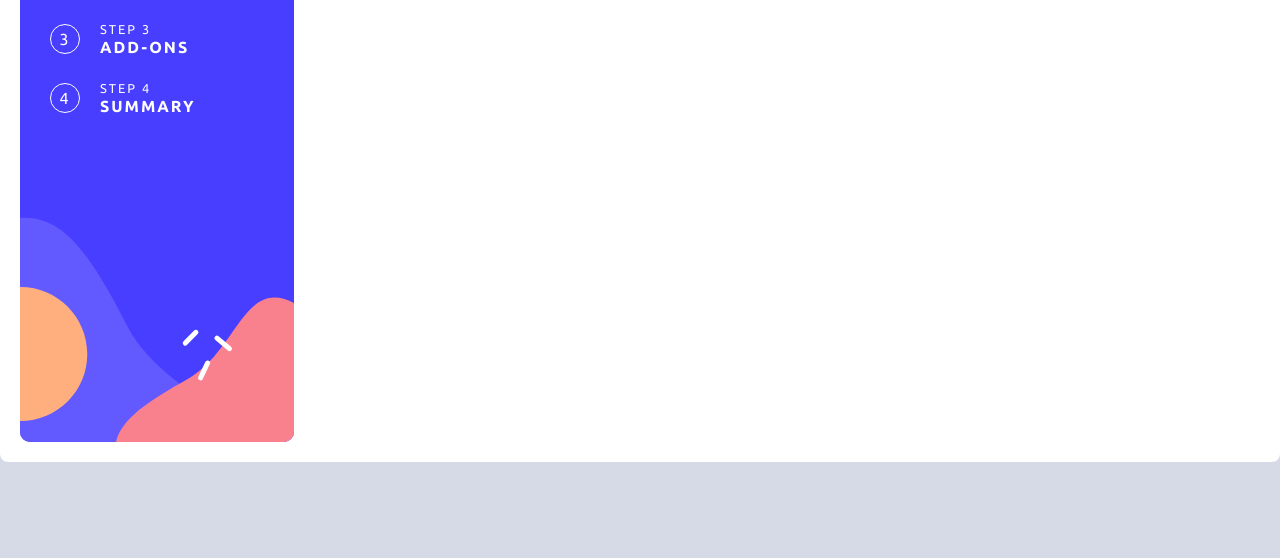
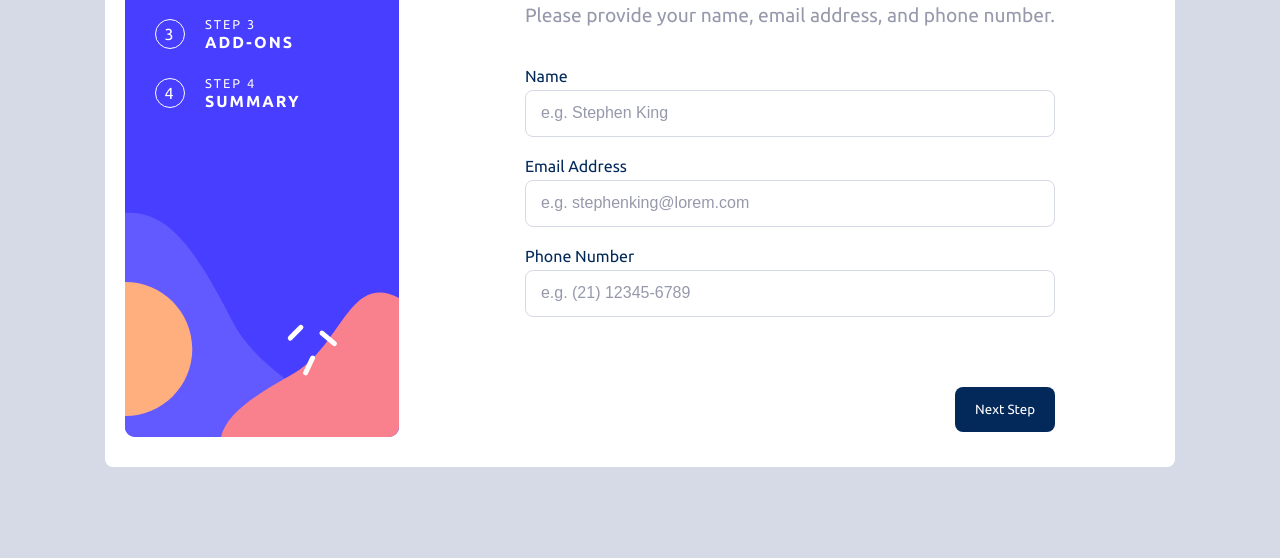
Before and after one commit to williampgdias/multi-step-app, a plain HTML site: page index.html in a window 1280 px wide. Shown: the part 242-800 px from the top of the page. Drawn offline with nearby package versions, Linux system fonts and the light colour scheme.

Commit message:
feat(style.css): Completando o estilo do step-1.

```diff
--- a/assets/css/style.css
+++ b/assets/css/style.css
@@ -52,11 +52,22 @@ body {
 .title {
     color: var(--marine-blue);
     font-size: 3rem;
+    margin-bottom: 20px;
+}
+
+.btn {
+    background-color: var(--marine-blue);
+    color: var(--white);
+    border: none;
+    padding: 15px 20px;
+    float: right;
+    border-radius: 8px;
+    font-family: 'Ubuntu', sans-serif;
+    margin-top: 50px;
 }
 
 /* Container */
 .container {
-    /* border: 1px solid red; */
     padding: 20px;
     border-radius: 8px;
     display: flex;
@@ -163,7 +174,7 @@ input:checked + .slider:before {
 
 /* Content */
 .content {
-    padding-left: 100px;
+    padding: 60px 100px 15px 100px;
 }
 
 .checkbox-container {
@@ -202,6 +213,34 @@ input:checked + .slider:before {
     .checkbox-content {
     background-color: var(--magnolia);
     border: 1px solid var(--purplish-blue);
+}
+
+/* First step */
+#first-step p {
+    margin-bottom: 40px;
+    font-size: 1.2rem;
+    color: var(--cool-gray);
+}
+
+.first-step-form div {
+    margin-bottom: 20px;
+}
+
+.first-step-form label {
+    color: var(--marine-blue);
+}
+
+.first-step-form input {
+    width: 100%;
+    border-radius: 8px;
+    padding: 15px;
+    margin-top: 5px;
+    border: 1px solid var(--light-gray);
+}
+
+.first-step-form input::placeholder {
+    font-size: 1rem;
+    color: var(--cool-gray);
 }
 
 /* Footer */
--- a/index.html
+++ b/index.html
@@ -69,15 +69,19 @@
 
                 <p>Please provide your name, email address, and phone number.</p>
 
-                <form>
+                <form class="first-step-form">
+                    <div>
                         <label for="name">Name</label>
                         <input type="text" placeholder="e.g. Stephen King" name="name" id="name">
-
+                    </div>
+                    <div>
                         <label for="email">Email Address</label>
                         <input type="email" placeholder="e.g. stephenking@lorem.com" name="email" id="email">
-
+                    </div>
+                    <div>
                         <label for="number">Phone Number</label>
                         <input type="number" placeholder="e.g. (21) 12345-6789" name="number" id="number">
+                    </div>
 
 
                     <button class="btn">Next Step</button>
```
Lines whose indentation alone changed are shown as unchanged.
